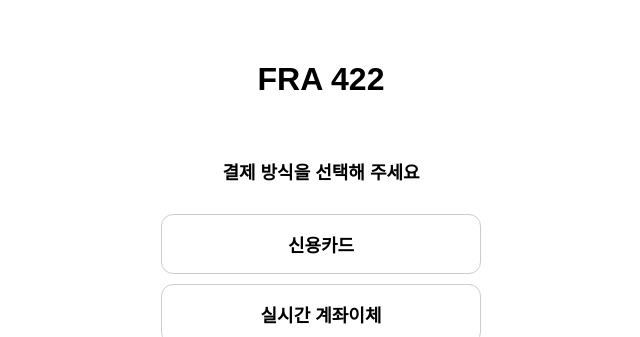
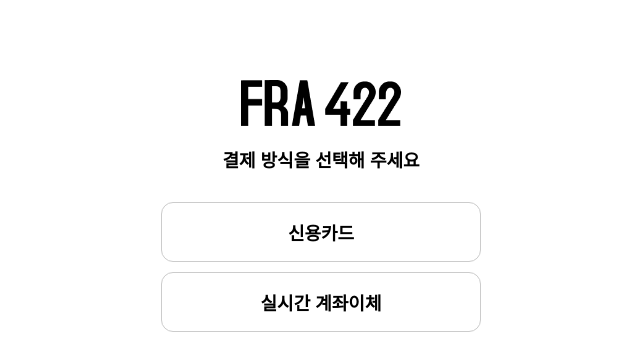
Before and after one commit to abcbakery/fra422-checkout, a plain HTML site: page payment.html in a window 1280 px wide. Shown: the top 337 px of the page, without its empty margins (319-959 px from the left). Drawn offline with Linux system fonts and the light colour scheme.

Commit message:
Update payment.html

```diff
--- a/payment.html
+++ b/payment.html
@@ -50,11 +50,18 @@
     .payment-button:hover {
       background-color: #f5f5f5;
     }
+
+    .logo {
+    width: 160px;
+    margin: 40px auto 20px;
+    display: block;
+    }
   </style>
 </head>
 <body>
 
-  <h1>FRA 422</h1>
+  <img src="image/logo.png" alt="FRA422 로고" class="logo" />
+
   <div class="subtitle">결제 방식을 선택해 주세요</div>
 
   <button class="payment-button" onclick="goToPayment('card')">신용카드</button>
```
